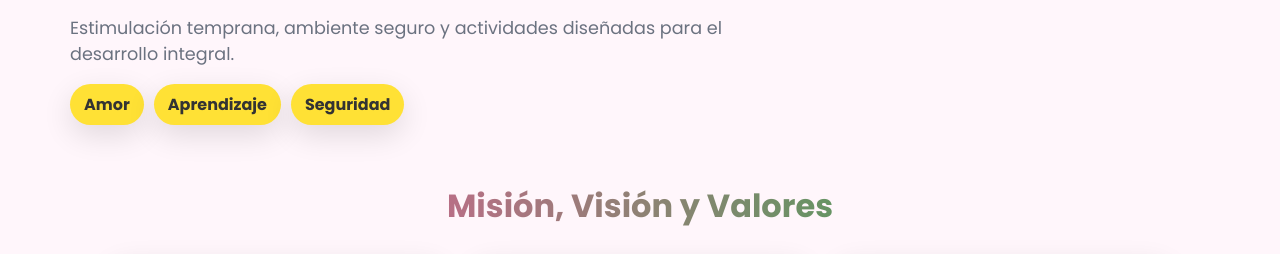
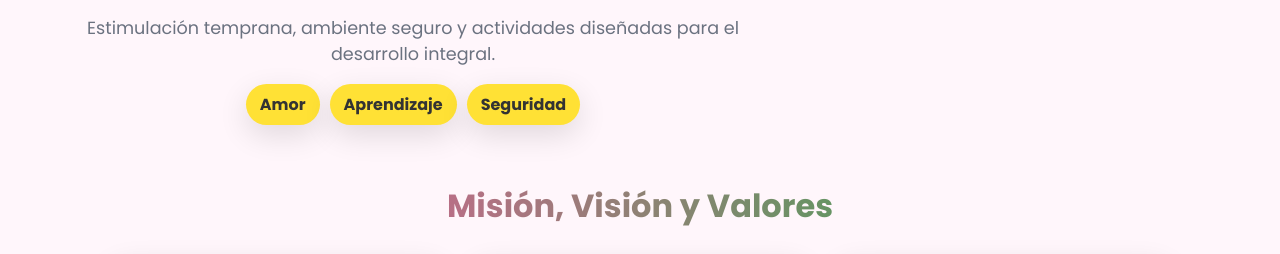
Before and after one commit to DavidAdrian8ag/Guarderia, a plain HTML site: page index.html in a window 1280 px wide. Shown: the part 485-739 px from the top of the page. Drawn offline with Linux system fonts and the light colour scheme.

Commit message:
cuadros amarillos

```diff
--- a/index.html
+++ b/index.html
@@ -405,6 +405,10 @@
         .verde-btn {
             background: var(--verde);
         }
+
+        .centro {
+            text-align: center;
+        }
     </style>
 </head>
 
@@ -419,14 +423,14 @@
 
 
     <!-- HERO -->
-    <main class="hero">
+    <main class="hero centro">
         <div>
             <img src="Logo Simple lite.png" alt="Logo Guardería" class="logo-hero">
             <h1>Un lugar donde los niños aprenden jugando</h1>
             <p class="lead">Estimulación temprana, ambiente seguro y actividades diseñadas para el desarrollo integral.
             </p>
 
-            <div style="margin-top:16px; display:flex; gap:10px;">
+            <div style="margin-top:16px; display:flex; gap:10px; justify-content:center;">
                 <div class="badge">Amor</div>
                 <div class="badge">Aprendizaje</div>
                 <div class="badge">Seguridad</div>
```
